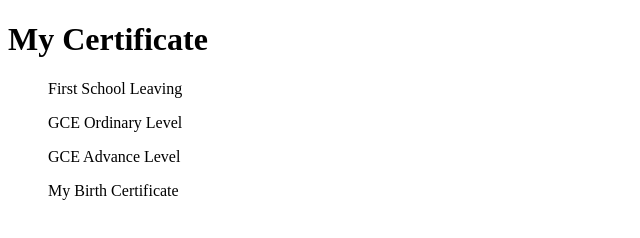
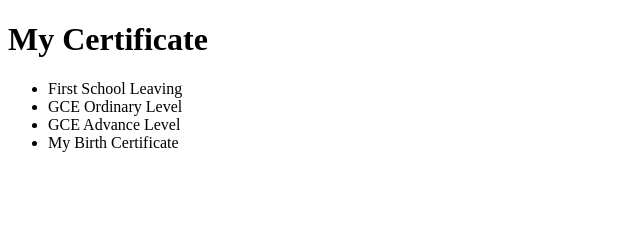
Before and after one commit to t4fvxn87xc-tech/minipro1, a plain HTML site: page CV.html in a window 1280 px wide. Shown: the whole page, without its empty margins (0-640 px from the left). Drawn offline with Linux system fonts and the light colour scheme.

Commit message:
new version

```diff
--- a/CV.html
+++ b/CV.html
@@ -7,9 +7,11 @@
 </head>
 <body>
    <h1> My Certificate </h1>
-   <ul>First School Leaving</ul>
-   <ul>GCE Ordinary Level</ul>
-   <ul>GCE Advance Level</ul>
-   <ul>My Birth Certificate</ul>
+   <ul>
+        <li>First School Leaving</li>
+        <li>GCE Ordinary Level</li>
+        <li>GCE Advance Level</li>
+        <li>My Birth Certificate</li>
+   </ul>
 </body>
 </html>
```
